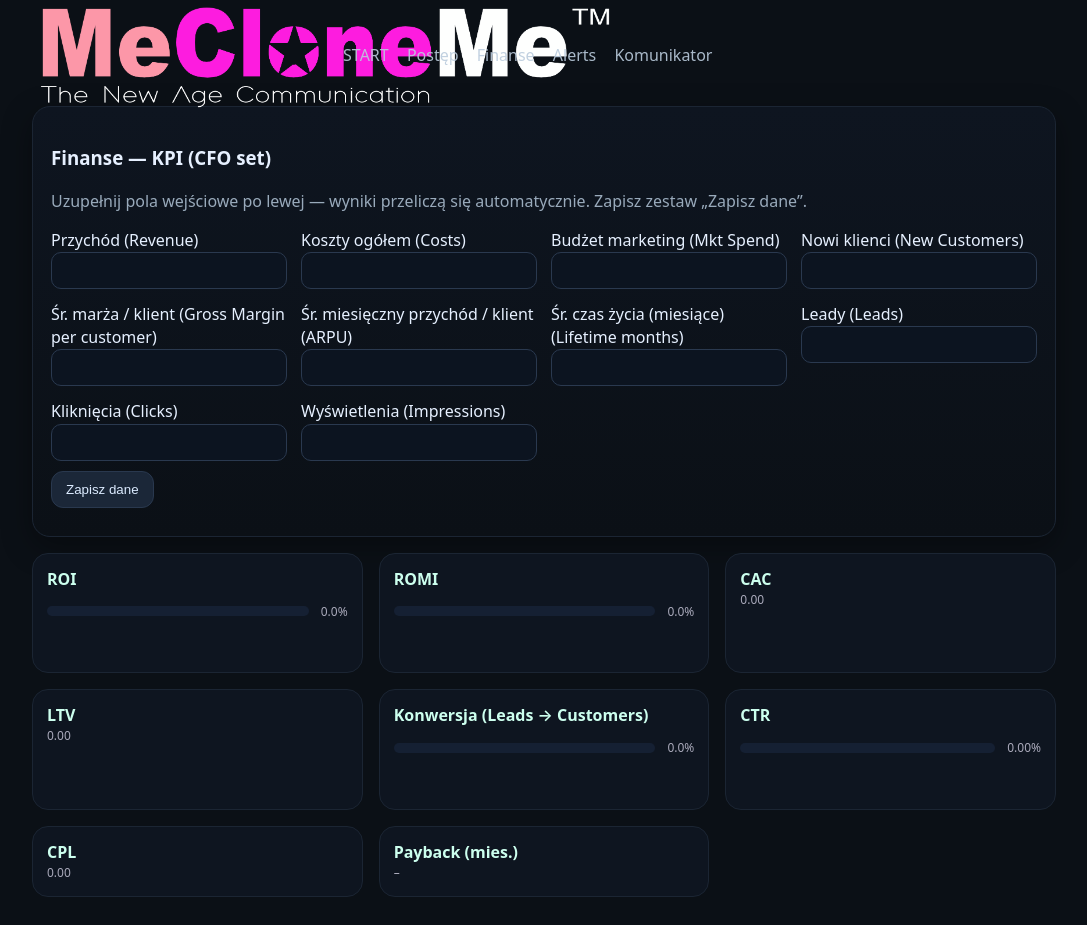
After one commit to Larsone1/mecloneme-mini-deploy, a FastAPI app: template MeCloneMe_min_deploy/backend/templates/finanse.html in a window 1280 px wide. The commit adds this page. Shown: the whole page, without its empty margins (96-1183 px from the left). Run offline with FastAPI, Linux system fonts and the light colour scheme; the template is opened without the code that fills it, so the values that code supplies are empty.

Commit message:
Add files via upload

```diff
--- a/MeCloneMe_min_deploy/backend/app.py
+++ b/MeCloneMe_min_deploy/backend/app.py
@@ -1,69 +1,101 @@
 
-from fastapi import FastAPI, Request, Form
-from fastapi.responses import HTMLResponse, RedirectResponse
+import os, json
+from pathlib import Path
+from typing import Optional, Dict, Any
+from fastapi import FastAPI, Request
+from fastapi.responses import JSONResponse, HTMLResponse
 from fastapi.staticfiles import StaticFiles
 from fastapi.templating import Jinja2Templates
-from typing import Dict, Any
-from datetime import datetime
 
-app = FastAPI(title="MeCloneMe API", version="0.3.10")
+APP_DIR = Path(__file__).parent
+DATA_FILE = APP_DIR / "data" / "finanse.json"
 
-app.mount("/static", StaticFiles(directory=str(__file__).replace("app.py","static")), name="static")
-templates = Jinja2Templates(directory=str(__file__).replace("app.py","templates"))
+app = FastAPI(title="MeCloneMe — API", version="0.3.12")
 
+# Static & templates
+app.mount("/static", StaticFiles(directory=str(APP_DIR / "static")), name="static")
+templates = Jinja2Templates(directory=str(APP_DIR / "templates"))
+
+# Home / Start
 @app.get("/", response_class=HTMLResponse)
 @app.get("/start", response_class=HTMLResponse)
-async def start(request: Request):
-    return templates.TemplateResponse("index.html", {"request": request, "title":"MeCloneMe — API"})
+def home(request: Request):
+    links = [
+        ("/progress", "Postęp projektu"),
+        ("/alerts/ui", "Alerts UI"),
+        ("/finanse", "Finanse (KPI)"),
+        ("/comm/mobile", "Komunikator (mic glow)"),
+        ("/docs", "OpenAPI docs")
+    ]
+    return templates.TemplateResponse("index.html", {"request": request, "links": links})
 
-BARS=[
-    {"code":"N01","title":"SSOT / Router-README","pct":55},
-    {"code":"N04","title":"Mobile (Camera/Mic)","pct":20},
-    {"code":"N05","title":"Desktop (Bridge)","pct":20},
-    {"code":"N09","title":"Guardian","pct":30},
-    {"code":"N18","title":"Panel CEO","pct":35},
-    {"code":"N21","title":"SDK / API Clients","pct":15},
-    {"code":"N22","title":"Testy & QA","pct":25},
-    {"code":"N27","title":"Docs & OpenAPI","pct":30},
-    {"code":"N30","title":"Core (Live+AR+Guardian)","pct":40},
-]
+# Health
+@app.get("/alerts/health")
+def health():
+    return {"ok": True}
+
+# Alerts UI (mock)
+@app.get("/alerts/ui", response_class=HTMLResponse)
+def alerts_ui(request: Request):
+    alerts = [
+        {"title": "High error rate", "score": 88, "source": "backend", "tags": ["api","errors"]},
+        {"title": "New signups drop", "score": 72, "source": "analytics", "tags": ["funnel"]},
+        {"title": "Abandoned carts", "score": 61, "source": "checkout", "tags": ["shop"]},
+    ]
+    return templates.TemplateResponse("alerts.html", {"request": request, "alerts": alerts})
+
+# Progress (simple visual - safe fallback)
 @app.get("/progress", response_class=HTMLResponse)
-async def progress_page(request: Request):
-    return templates.TemplateResponse("progress.html", {"request": request, "bars": BARS, "title":"Postęp — MeCloneMe"})
+def progress(request: Request):
+    items = [
+        ("N01 — SSOT / Router-README", 55),
+        ("N04 — Mobile (Camera/Mic)", 20),
+        ("N05 — Desktop (Bridge)", 20),
+        ("N09 — Guardian", 30),
+        ("N18 — Panel CEO", 35),
+        ("N21 — SDK / API Clients", 15),
+        ("N22 — Testy & QA", 25),
+        ("N27 — Docs & OpenAPI", 30),
+        ("N30 — Core (Live+AR+Guardian)", 40),
+    ]
+    return templates.TemplateResponse("progress.html", {"request": request, "items": items})
 
-@app.get("/alerts/health")
-async def alerts_health(): return {"ok": True}
+# Finance persistence helpers
+def _load_finanse() -> Dict[str, Any]:
+    if DATA_FILE.exists():
+        try:
+            return json.loads(DATA_FILE.read_text(encoding="utf-8"))
+        except Exception:
+            return {}
+    return {}
 
-@app.get("/alerts")
-async def alerts_feed()->Dict[str,Any]:
-    now=datetime.utcnow().isoformat()+"Z"
-    items=[
-        {"title":"High error rate","score":88,"source":"backend","tags":["api","errors"],"updated":now},
-        {"title":"New signups drop","score":72,"source":"analytics","tags":["funnel"],"updated":now},
-        {"title":"Abandoned carts","score":61,"source":"checkout","tags":["shop"],"updated":now},
-    ]
-    return {"items":items}
+def _save_finanse(payload: Dict[str, Any]) -> None:
+    DATA_FILE.parent.mkdir(parents=True, exist_ok=True)
+    DATA_FILE.write_text(json.dumps(payload, ensure_ascii=False, indent=2), encoding="utf-8")
 
-@app.get("/alerts/ui", response_class=HTMLResponse)
-async def alerts_ui(request: Request):
-    return templates.TemplateResponse("alerts_ui.html", {"request": request, "title":"Alerts — MeCloneMe"})
+# Finance API
+@app.get("/api/finanse")
+def get_finanse():
+    return _load_finanse()
 
+@app.post("/api/finanse")
+async def post_finanse(request: Request):
+    data = await request.json()
+    _save_finanse(data)
+    return {"ok": True}
+
+# Finance UI
+@app.get("/finanse", response_class=HTMLResponse)
+def finanse_ui(request: Request):
+    initial = _load_finanse()
+    return templates.TemplateResponse("finanse.html", {"request": request, "initial": initial})
+
+# Mock endpoint for audio ingest (stub MVP)
+@app.post("/ingest/listen")
+async def ingest_listen():
+    return {"ok": True, "note": "MVP stub — audio ingest to be implemented."}
+
+# Communicator (mic glow)
 @app.get("/comm/mobile", response_class=HTMLResponse)
-async def comm_mobile(request: Request):
-    return templates.TemplateResponse("comm_mobile.html", {"request": request, "title":"Mobile (dark)"})
-
-LISTEN_STATE={"active":False,"since":None}
-@app.post("/ingest/listen")
-async def ingest_listen(payload: Dict[str,Any]):
-    active=bool(payload.get("listening"))
-    LISTEN_STATE["active"]=active; LISTEN_STATE["since"]=datetime.utcnow().isoformat()+"Z" if active else None
-    return {"listening":LISTEN_STATE["active"],"since":LISTEN_STATE["since"]}
-
-@app.post("/ingest/consent")
-async def ingest_consent(agree_audio: bool = Form(...), agree_processing: bool = Form(...)):
-    return {"ok": True, "agree_audio": agree_audio, "agree_processing": agree_processing}
-
-@app.get("/start/*", include_in_schema=False)
-@app.get("/ui/*", include_in_schema=False)
-async def fallback_to_start(request: Request):
-    return RedirectResponse(url="/start")
+def comm_mobile(request: Request):
+    return templates.TemplateResponse("comm_mobile.html", {"request": request})
--- a/MeCloneMe_min_deploy/backend/requirements.txt
+++ b/MeCloneMe_min_deploy/backend/requirements.txt
@@ -1,4 +1,3 @@
-fastapi==0.115.0
-uvicorn[standard]==0.30.5
+fastapi==0.110.0
+uvicorn==0.30.5
 jinja2==3.1.4
-python-multipart==0.0.9
--- /dev/null
+++ b/MeCloneMe_min_deploy/backend/static/css/styles.css
@@ -0,0 +1,44 @@
+
+:root{
+  --bg:#0b1016; --panel:#0f1720; --ink:#e6f0ff; --muted:#88a; --brand-pink:#ff33cc; --brand-green:#35d07f;
+  --card:#0e1520; --accent:#223; --shadow:0 10px 30px rgba(0,0,0,.35);
+  --radius:18px;
+}
+*{box-sizing:border-box}
+html,body{margin:0;padding:0;background:var(--bg);color:var(--ink);font:16px/1.45 system-ui, -apple-system, Segoe UI, Roboto, Ubuntu, "Helvetica Neue", Arial}
+a{color:#93c5fd;text-decoration:none}
+.wrap{max-width:1080px;margin:0 auto;padding:28px}
+header{display:flex;align-items:center;gap:18px;margin-bottom:22px}
+.logo{height:56px;transform:scale(2);transform-origin:left center}
+nav a{margin-right:14px;color:#bcd;opacity:.9}
+.card{background:linear-gradient(180deg,#0e1520,#0b1016);border:1px solid #1b2533;border-radius:var(--radius);box-shadow:var(--shadow);padding:18px}
+.btn{display:inline-flex;align-items:center;gap:8px;background:#1b2738;border:1px solid #29384e;border-radius:12px;padding:10px 14px;color:#dbeafe}
+.grid{display:grid;grid-template-columns:repeat(auto-fill,minmax(280px,1fr));gap:16px}
+.pill{display:inline-flex;align-items:center;padding:4px 10px;border-radius:999px;background:#1a2333;color:#bcd;font-size:12px;margin-right:8px}
+.bar{background:#152033;border-radius:999px;height:10px;position:relative;overflow:hidden}
+.bar>i{position:absolute;left:0;top:0;bottom:0;border-radius:999px;background:linear-gradient(90deg,var(--brand-green),#14b8a6);box-shadow:0 0 10px rgba(20,184,166,.6)}
+.row{display:flex;align-items:center;justify-content:space-between;gap:12px;margin:12px 0}
+.small{color:#aab; font-size:12px}
+/* Mic glow */
+.mic-wrap{display:flex;flex-direction:column;align-items:center;justify-content:center;min-height:50vh;gap:18px}
+.mic{position:relative; width:180px;height:180px; border-radius:50%; display:grid; place-items:center}
+.mic img{width:100%;height:100%;object-fit:contain;z-index:2}
+.mic::before, .mic::after{
+    content:""; position:absolute; inset:-18px; border-radius:50%;
+    background:radial-gradient(ellipse at center, rgba(255,51,204,.45), rgba(255,51,204,.05) 60%, transparent 70%);
+    filter: blur(6px); z-index:1; opacity:.9;
+    animation: pulse 2.2s ease-in-out infinite;
+}
+.mic.listening::before,.mic.listening::after{
+    background:radial-gradient(ellipse at center, rgba(255,51,204,.85), rgba(255,51,204,.10) 60%, transparent 70%);
+    animation: pulseFast 1.2s ease-in-out infinite;
+}
+@keyframes pulse{0%,100%{transform:scale(1)}50%{transform:scale(1.05)}}
+@keyframes pulseFast{0%,100%{transform:scale(1)}50%{transform:scale(1.08)}}
+.hint{color:#9ab}
+form.kpi{display:grid;grid-template-columns:repeat(auto-fit,minmax(220px,1fr));gap:14px}
+.kpi input{width:100%;padding:10px 12px;border-radius:10px;border:1px solid #2a394f;background:#0c1420;color:#e6f0ff}
+.kpis{display:grid;grid-template-columns:repeat(auto-fit,minmax(240px,1fr));gap:14px}
+.kpi-card{background:var(--card);border:1px solid #1b2533;border-radius:16px; padding:14px}
+.kpi-title{color:#cfe; font-weight:600}
+.spark{height:44px}
--- a/MeCloneMe_min_deploy/backend/templates/base.html
+++ b/MeCloneMe_min_deploy/backend/templates/base.html
@@ -1,16 +1,20 @@
 
 <!doctype html><html lang="pl"><head>
-<meta charset="utf-8"/><meta name="viewport" content="width=device-width, initial-scale=1"/>
-<title>{{ title or "MeCloneMe — API" }}</title>
-<link rel="stylesheet" href="/static/styles.css"/>
+<meta charset="utf-8"><meta name="viewport" content="width=device-width, initial-scale=1">
+<title>{{ title or "MeCloneMe" }}</title>
+<link rel="stylesheet" href="/static/css/styles.css">
 </head><body>
-<nav class="nav">
-  <span class="logo">Me<i>Clone</i>Me</span>
-  <a href="/start" class="primary">START</a>
-  <a href="/progress">Postęp</a>
-  <a href="/alerts/ui">Alerts</a>
-  <a href="/docs">Docs</a>
-  <span class="badge">v0.3.10</span>
-</nav>
-<main class="wrap">{% block content %}{% endblock %}<div class="footer">© MeCloneMe — The New Age Communication</div></main>
+<div class="wrap">
+  <header>
+    <img src="/static/img/logo_mecloneme.png" class="logo" alt="MeCloneMe">
+    <nav>
+      <a href="/start">START</a>
+      <a href="/progress">Postęp</a>
+      <a href="/finanse">Finanse</a>
+      <a href="/alerts/ui">Alerts</a>
+      <a href="/comm/mobile">Komunikator</a>
+    </nav>
+  </header>
+  {% block content %}{% endblock %}
+</div>
 </body></html>
--- /dev/null
+++ b/MeCloneMe_min_deploy/backend/templates/finanse.html
@@ -0,0 +1,110 @@
+
+{% extends "base.html" %}{% block content %}
+<div class="card">
+  <h3>Finanse — KPI (CFO set)</h3>
+  <p class="hint">Uzupełnij pola wejściowe po lewej — wyniki przeliczą się automatycznie. Zapisz zestaw „Zapisz dane”.</p>
+  <form class="kpi" id="form">
+    <div class="kpi"><label>Przychód (Revenue)
+      <input type="number" step="0.01" name="revenue" value="{{ (initial.get('revenue') if initial else '') or '' }}"></label></div>
+    <div class="kpi"><label>Koszty ogółem (Costs)
+      <input type="number" step="0.01" name="costs" value="{{ (initial.get('costs') if initial else '') or '' }}"></label></div>
+    <div class="kpi"><label>Budżet marketing (Mkt Spend)
+      <input type="number" step="0.01" name="mkt" value="{{ (initial.get('mkt') if initial else '') or '' }}"></label></div>
+    <div class="kpi"><label>Nowi klienci (New Customers)
+      <input type="number" step="1" name="new_customers" value="{{ (initial.get('new_customers') if initial else '') or '' }}"></label></div>
+    <div class="kpi"><label>Śr. marża / klient (Gross Margin per customer)
+      <input type="number" step="0.01" name="margin_per_cust" value="{{ (initial.get('margin_per_cust') if initial else '') or '' }}"></label></div>
+    <div class="kpi"><label>Śr. miesięczny przychód / klient (ARPU)
+      <input type="number" step="0.01" name="arpu" value="{{ (initial.get('arpu') if initial else '') or '' }}"></label></div>
+    <div class="kpi"><label>Śr. czas życia (miesiące) (Lifetime months)
+      <input type="number" step="1" name="lifetime_months" value="{{ (initial.get('lifetime_months') if initial else '') or '' }}"></label></div>
+    <div class="kpi"><label>Leady (Leads)
+      <input type="number" step="1" name="leads" value="{{ (initial.get('leads') if initial else '') or '' }}"></label></div>
+    <div class="kpi"><label>Kliknięcia (Clicks)
+      <input type="number" step="1" name="clicks" value="{{ (initial.get('clicks') if initial else '') or '' }}"></label></div>
+    <div class="kpi"><label>Wyświetlenia (Impressions)
+      <input type="number" step="1" name="impressions" value="{{ (initial.get('impressions') if initial else '') or '' }}"></label></div>
+  </form>
+  <div style="margin:10px 0"><button class="btn" onclick="save()">Zapisz dane</button></div>
+</div>
+
+<div class="grid" style="margin-top:16px">
+  <div class="kpi-card"><div class="kpi-title">ROI</div><div id="kpi_roi" class="row"><div class="bar" style="flex:1"><i id="bar_roi" style="width:0%"></i></div><div class="small" id="txt_roi">0%</div></div></div>
+  <div class="kpi-card"><div class="kpi-title">ROMI</div><div id="kpi_romi" class="row"><div class="bar" style="flex:1"><i id="bar_romi" style="width:0%"></i></div><div class="small" id="txt_romi">0%</div></div></div>
+  <div class="kpi-card"><div class="kpi-title">CAC</div><div class="small" id="txt_cac">–</div><svg class="spark" id="spark_cac"></svg></div>
+  <div class="kpi-card"><div class="kpi-title">LTV</div><div class="small" id="txt_ltv">–</div><svg class="spark" id="spark_ltv"></svg></div>
+  <div class="kpi-card"><div class="kpi-title">Konwersja (Leads → Customers)</div><div class="row"><div class="bar" style="flex:1"><i id="bar_conv" style="width:0%"></i></div><div class="small" id="txt_conv">0%</div></div></div>
+  <div class="kpi-card"><div class="kpi-title">CTR</div><div class="row"><div class="bar" style="flex:1"><i id="bar_ctr" style="width:0%"></i></div><div class="small" id="txt_ctr">0%</div></div></div>
+  <div class="kpi-card"><div class="kpi-title">CPL</div><div class="small" id="txt_cpl">–</div></div>
+  <div class="kpi-card"><div class="kpi-title">Payback (mies.)</div><div class="small" id="txt_payback">–</div></div>
+</div>
+
+<script>
+  const $ = sel => document.querySelector(sel);
+  const F = id => document.forms[0].elements[id];
+  const clamp = (v,min,max)=>Math.max(min,Math.min(max,v||0));
+
+  function number(v){ const n = parseFloat(v); return isNaN(n)?0:n; }
+
+  function calc(){
+    const revenue = number(F('revenue').value);
+    const costs   = number(F('costs').value);
+    const mkt     = number(F('mkt').value);
+    const newC    = number(F('new_customers').value);
+    const marginC = number(F('margin_per_cust').value);
+    const arpu    = number(F('arpu').value);
+    const lifeM   = number(F('lifetime_months').value);
+    const leads   = number(F('leads').value);
+    const clicks  = number(F('clicks').value);
+    const imps    = number(F('impressions').value);
+
+    const profit = revenue - costs;
+    const roi = mkt>0 ? (profit / mkt) * 100 : 0;
+    const romi = mkt>0 ? ((revenue - (costs - mkt)) / mkt) * 100 : 0;
+
+    const cac = newC>0 ? (mkt / newC) : 0;
+    const ltv = (arpu * lifeM);
+    const conv = leads>0 ? (newC / leads) * 100 : 0;
+    const ctr = imps>0 ? (clicks / imps) * 100 : 0;
+    const cpl = leads>0 ? (mkt / leads) : 0;
+    const payback = (ltv>0 && cac>0) ? (cac / (arpu||1)) : 0;
+
+    // Bars
+    $('#bar_roi').style.width = clamp(roi,0,200) + '%';
+    $('#txt_roi').textContent = roi.toFixed(1) + '%';
+    $('#bar_romi').style.width = clamp(romi,0,200) + '%';
+    $('#txt_romi').textContent = romi.toFixed(1) + '%';
+    $('#bar_conv').style.width = clamp(conv,0,100) + '%';
+    $('#txt_conv').textContent = conv.toFixed(1) + '%';
+    $('#bar_ctr').style.width = clamp(ctr,0,100) + '%';
+    $('#txt_ctr').textContent = ctr.toFixed(2) + '%';
+
+    $('#txt_cac').textContent = cac.toFixed(2);
+    $('#txt_ltv').textContent = ltv.toFixed(2);
+    $('#txt_cpl').textContent = cpl.toFixed(2);
+    $('#txt_payback').textContent = payback>0 ? payback.toFixed(1) : '–';
+
+    // Tiny sparks (svg inline)
+    const spark = (el, series) => {
+      const w = el.clientWidth || 160, h = el.clientHeight || 44;
+      const max = Math.max(...series, 1);
+      const pts = series.map((v,i)=>[ (i/(series.length-1))*w, h-(v/max)*h ]);
+      const d = pts.map((p,i)=> (i?'L':'M') + p[0].toFixed(1)+','+p[1].toFixed(1)).join(' ');
+      el.innerHTML = `<path d="${d}" stroke="url(#g)" stroke-width="2" fill="none"/>` +
+                     `<defs><linearGradient id="g" x1="0" x2="1" y1="0" y2="0">
+                       <stop offset="0%" stop-color="#35d07f"/><stop offset="100%" stop-color="#14b8a6"/></linearGradient></defs>`;
+    };
+    spark($('#spark_cac'), [cac*0.7, cac*0.9, cac, cac*0.85, cac*0.95]);
+    spark($('#spark_ltv'), [ltv*0.6, ltv*0.8, ltv, ltv*0.9, ltv*1.05]);
+  }
+
+  function save(){
+    const payload = Object.fromEntries(new FormData(document.getElementById('form')).entries());
+    fetch('/api/finanse', {method:'POST', headers:{'Content-Type':'application/json'}, body:JSON.stringify(payload)})
+      .then(r=>r.json()).then(()=>calc());
+  }
+
+  document.getElementById('form').addEventListener('input', calc);
+  window.addEventListener('load', calc);
+</script>
+{% endblock %}
```
Also changed, not shown: MeCloneMe_min_deploy/backend/templates/alerts.html (added, +15 -0 lines), MeCloneMe_min_deploy/backend/templates/comm_mobile.html (+15 -12 lines), MeCloneMe_min_deploy/backend/templates/index.html (+8 -3 lines), MeCloneMe_min_deploy/backend/templates/progress.html (+6 -6 lines), MeCloneMe_min_deploy/backend/static/img/logo_mecloneme.png (added), MeCloneMe_min_deploy/backend/static/img/mic_button.png (added).
